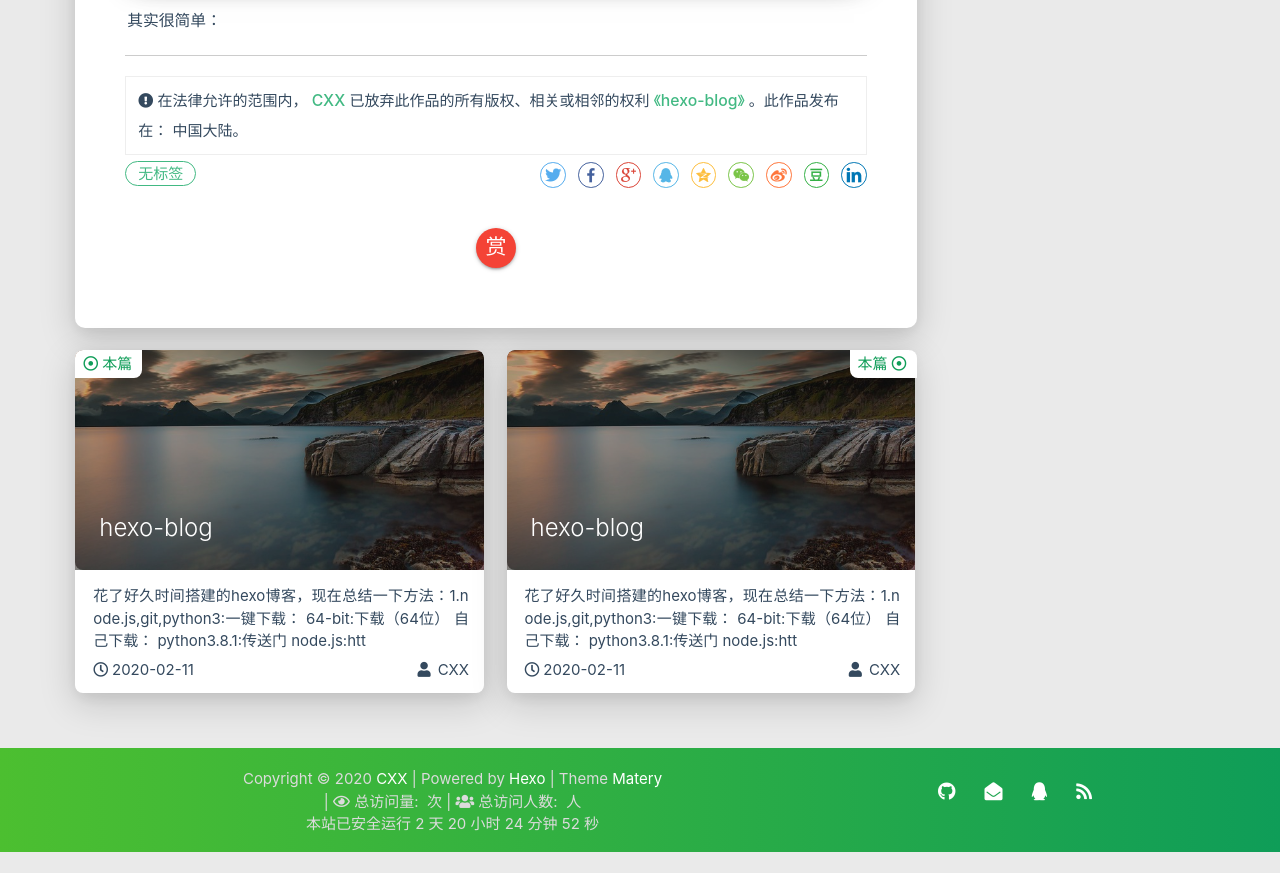
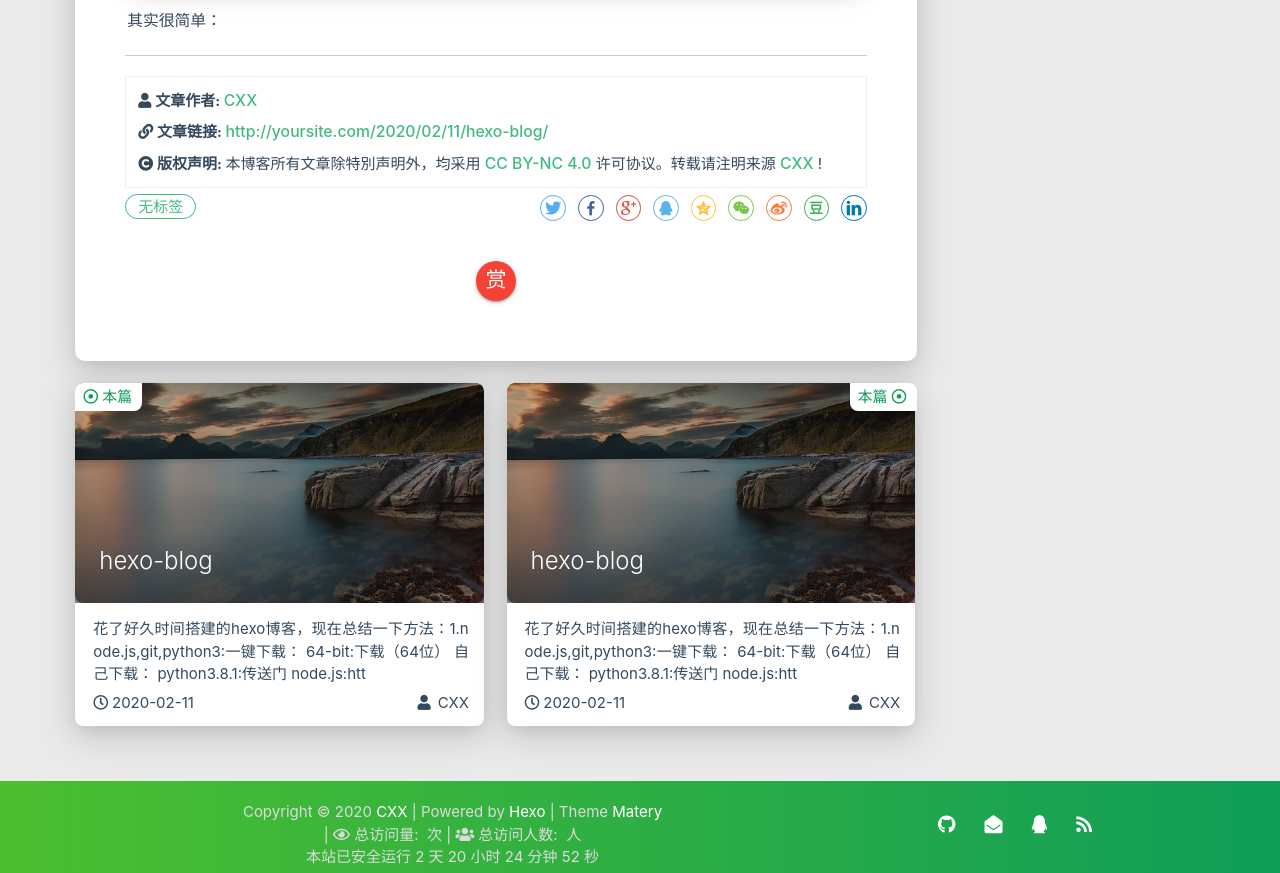
Before and after one commit to cxx777/cxx777.github.io, a plain HTML site: page 2020/02/11/hexo-blog/index.html in a window 1280 px wide. Shown: the part 3115-3988 px from the top of the page. Before the commit the page ends 3967 px from the top, so only its background shows below. Drawn offline with Linux system fonts and the light colour scheme; some packages are replaced by stand-ins of ours; no server answers; a script that the page names is missing.

Commit message:
Site updated: 2020-02-12 15:09:46

```diff
--- a/2020/02/11/hexo-blog/index.html
+++ b/2020/02/11/hexo-blog/index.html
@@ -495,21 +495,40 @@
 
     <div class="reprint" id="reprint-statement">
 
-            <i class="fas fa-exclamation-circle"></i>
-            在法律允许的范围内，
-            <a href="http://yoursite.com">
-                CXX
-            </a>
-            已放弃此作品的所有版权、相关或相邻的权利
-            <a  href="/2020/02/11/hexo-blog/">
-                《hexo-blog》
-            </a>
-            。此作品发布在：
-            <span property="vcard:Country" datatype="dct:ISO3166"
-                content="CN" about="/2020/02/11/hexo-blog/">
-                中国大陆。
-            </span>
-            </p>
+            <div class="reprint__author">
+                <span class="reprint-meta" style="font-weight: bold;">
+                    <i class="fas fa-user">
+                        文章作者:
+                    </i>
+                </span>
+                <span class="reprint-info">
+                    <a href="http://yoursite.com" rel="external nofollow noreferrer">CXX</a>
+                </span>
+            </div>
+            <div class="reprint__type">
+                <span class="reprint-meta" style="font-weight: bold;">
+                    <i class="fas fa-link">
+                        文章链接:
+                    </i>
+                </span>
+                <span class="reprint-info">
+                    <a href="http://yoursite.com/2020/02/11/hexo-blog/">http://yoursite.com/2020/02/11/hexo-blog/</a>
+                </span>
+            </div>
+            <div class="reprint__notice">
+                <span class="reprint-meta" style="font-weight: bold;">
+                    <i class="fas fa-copyright">
+                        版权声明:
+                    </i>
+                </span>
+                <span class="reprint-info">
+                    本博客所有文章除特別声明外，均采用
+                    <a href="https://creativecommons.org/licenses/by-nc/4.0/deed.zh" rel="external nofollow noreferrer" target="_blank">CC BY-NC 4.0</a>
+                    许可协议。转载请注明来源
+                    <a href="http://yoursite.com" target="_blank">CXX</a>
+                    !
+                </span>
+            </div>
 
     </div>
 
```
